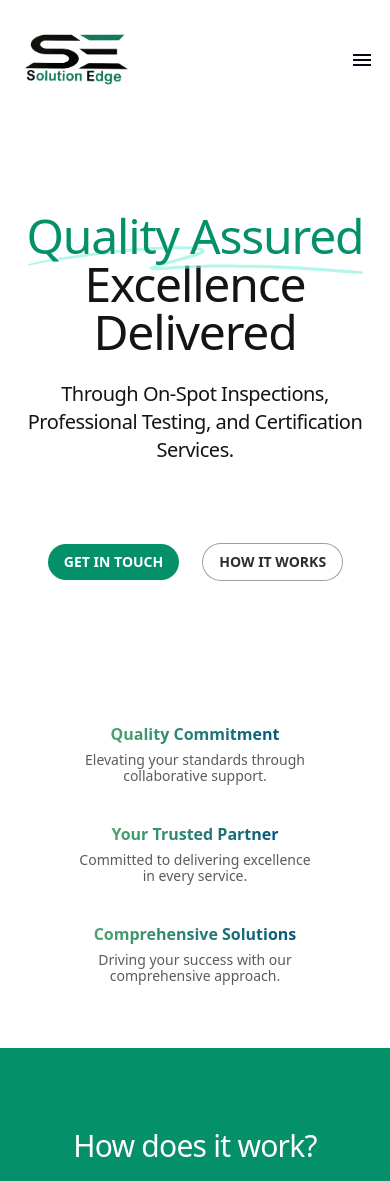
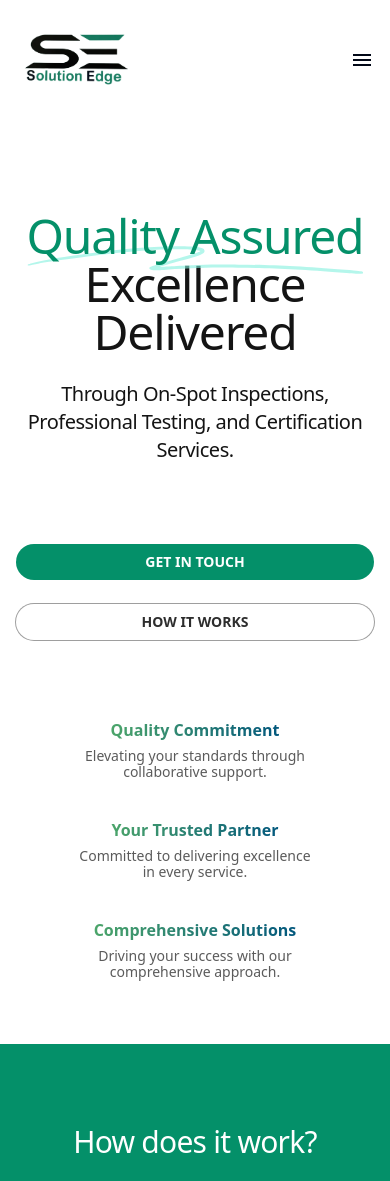
Before and after one commit to shubhamrawat090/solution-edge-website, a React (Vite) app: page / in a window 390 px wide. Shown: the top 1181 px of the page. Built offline with nearby package versions, Linux system fonts and the light colour scheme; no server answers.

Commit message:
Responsive styling for hero

```diff
--- a/src/components/HeroSection.tsx
+++ b/src/components/HeroSection.tsx
@@ -41,7 +41,7 @@ const HeroSection = () => {
           Through On-Spot Inspections, Professional Testing, and Certification
           Services.
         </p>
-        <div className="mt-20 flex items-center justify-center gap-x-6">
+        <div className="mt-20 flex flex-col xs:flex-row xs:items-center xs:justify-center gap-6">
           <button
             onClick={() => handleNavigation(navigate, "contact-us")}
             className="transition-all group inline-flex flex-col items-center justify-center rounded-full py-2 px-4 text-sm focus:outline-none focus-visible:outline-2 focus-visible:outline-offset-2 bg-caribbeangreen-400 text-white hover:bg-caribbeangreen-500"
@@ -56,7 +56,7 @@ const HeroSection = () => {
           </button>
         </div>
 
-        <div className="mt-36 lg:mt-38 flex flex-col gap-10 xs:gap-0 xs:flex-row xs:justify-center">
+        <div className="mt-20 xs:mt-36 lg:mt-38 flex flex-col gap-10 xs:gap-0 xs:flex-row xs:justify-center">
           {subcardContent.map((item, index) => (
             <div key={item.id} className="flex justify-center items-center">
               <div className="flex flex-col justify-center items-center">
```
